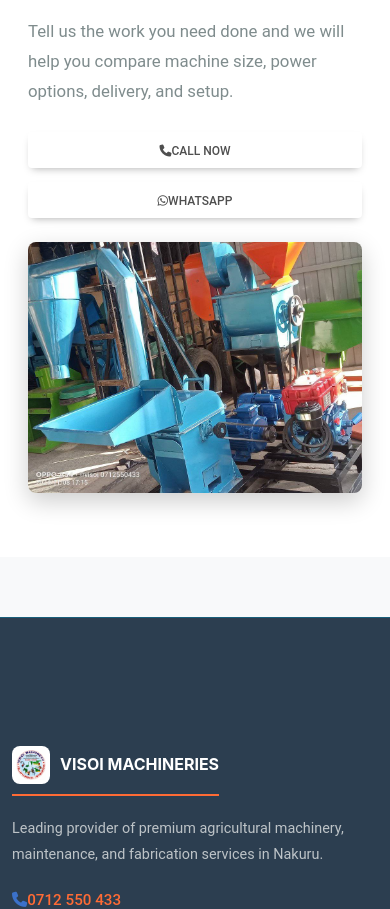
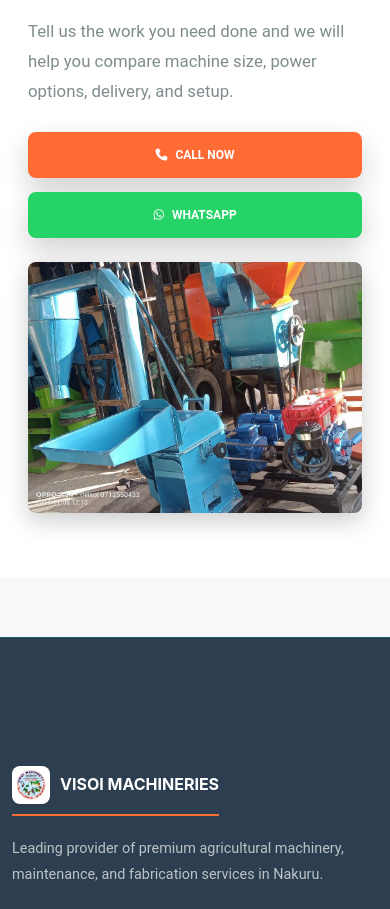
Before and after one commit to Paulwamaria/visoi, a React (Create React App) app: page /about in a window 390 px wide. Shown: the part 2447-3356 px from the top of the page. Built offline with nearby package versions, Linux system fonts and the light colour scheme.

Commit message:
Fix, reduce the noise in the hero section of the mobile version

```diff
--- a/src/styles/about.css
+++ b/src/styles/about.css
@@ -183,37 +183,53 @@
   margin-top: 26px;
 }
 
-.about-call-btn,
-.about-whatsapp-btn {
+.about-cta .about-cta-buttons .btn.about-call-btn,
+.about-cta .about-cta-buttons .btn.about-whatsapp-btn {
   align-items: center;
-  border-radius: 8px;
-  color: white;
+  border-radius: 8px !important;
+  border-style: solid !important;
+  border-width: 2px !important;
+  box-shadow: 0 12px 28px rgba(0, 0, 0, 0.18) !important;
+  color: white !important;
   display: inline-flex;
   font-weight: 750;
   gap: 8px;
   justify-content: center;
+  min-width: 160px;
+  opacity: 1 !important;
   padding: 12px 24px;
   text-decoration: none;
 }
 
-.about-call-btn {
-  background-color: var(--secondary-color, #ff6b35);
+.about-cta .about-cta-buttons .btn.about-call-btn {
+  background-color: var(--secondary-color, #ff6b35) !important;
+  border-color: var(--secondary-color, #ff6b35) !important;
 }
 
-.about-call-btn:hover {
-  background-color: var(--secondary-dark, #ff5722);
-  color: white;
+.about-cta .about-cta-buttons .btn.about-call-btn:hover {
+  background-color: var(--secondary-dark, #ff5722) !important;
+  border-color: var(--primary-dark, #0f3d52) !important;
+  color: white !important;
+  box-shadow: 0 14px 30px rgba(0, 0, 0, 0.24) !important;
   transform: translateY(-2px);
 }
 
-.about-whatsapp-btn {
-  background-color: #25d366;
+.about-cta .about-cta-buttons .btn.about-whatsapp-btn {
+  background-color: #25d366 !important;
+  border-color: #25d366 !important;
 }
 
-.about-whatsapp-btn:hover {
-  background-color: #20ba5f;
-  color: white;
+.about-cta .about-cta-buttons .btn.about-whatsapp-btn:hover {
+  background-color: #20ba5f !important;
+  border-color: var(--primary-dark, #0f3d52) !important;
+  color: white !important;
+  box-shadow: 0 14px 30px rgba(0, 0, 0, 0.24) !important;
   transform: translateY(-2px);
+}
+
+.about-cta .about-cta-buttons .btn.about-call-btn:focus,
+.about-cta .about-cta-buttons .btn.about-whatsapp-btn:focus {
+  box-shadow: 0 0 0 0.2rem rgba(26, 95, 122, 0.28), 0 12px 28px rgba(0, 0, 0, 0.18) !important;
 }
 
 @media (max-width: 992px) {
@@ -258,8 +274,8 @@
     flex-direction: column;
   }
 
-  .about-call-btn,
-  .about-whatsapp-btn {
+  .about-cta .about-cta-buttons .btn.about-call-btn,
+  .about-cta .about-cta-buttons .btn.about-whatsapp-btn {
     width: 100%;
   }
 }
--- a/src/styles/home.css
+++ b/src/styles/home.css
@@ -448,7 +448,27 @@
 @media (max-width: 768px) {
   .home-hero,
   .home-hero-overlay {
-    min-height: 620px;
+    min-height: 560px;
+  }
+
+  .home-hero {
+    background-position: 58% center;
+  }
+
+  .home-hero-overlay {
+    align-items: flex-end;
+    background: linear-gradient(
+      180deg,
+      rgba(8, 20, 18, 0.42) 0%,
+      rgba(8, 20, 18, 0.82) 48%,
+      rgba(8, 20, 18, 0.95) 100%
+    );
+    padding-bottom: 46px;
+    padding-top: 92px;
+  }
+
+  .home-hero-content {
+    max-width: 100%;
   }
 
   .home-hero-overlay,
@@ -461,21 +481,36 @@
   }
 
   .home-hero-title {
-    font-size: 2.35rem;
+    font-size: 2.1rem;
+    line-height: 1.12;
+    margin-bottom: 14px;
   }
 
   .home-hero-copy {
-    font-size: 1rem;
+    font-size: 0.98rem;
+    line-height: 1.55;
+    margin-bottom: 22px;
+    max-width: 30rem;
+  }
+
+  .hero-eyebrow {
+    font-size: 0.78rem;
+    margin-bottom: 10px;
   }
 
   .hero-buttons,
   .cta-buttons {
     flex-direction: column;
+    gap: 10px;
   }
 
   .hero-buttons .btn,
   .cta-buttons .btn {
     width: 100%;
+  }
+
+  .hero-trust-list {
+    display: none;
   }
 
   .section-heading h2,
@@ -492,15 +527,11 @@
 @media (max-width: 576px) {
   .home-hero,
   .home-hero-overlay {
-    min-height: 590px;
+    min-height: 540px;
   }
 
   .home-hero-title {
     font-size: 1.95rem;
-  }
-
-  .hero-trust-list span {
-    width: 100%;
   }
 
   .stats-section {
@@ -512,3 +543,18 @@
     font-size: 2.2rem;
   }
 }
+
+@media (max-width: 420px) {
+  .home-hero,
+  .home-hero-overlay {
+    min-height: 510px;
+  }
+
+  .home-hero-title {
+    font-size: 1.85rem;
+  }
+
+  .home-hero-copy {
+    font-size: 0.94rem;
+  }
+}
```
